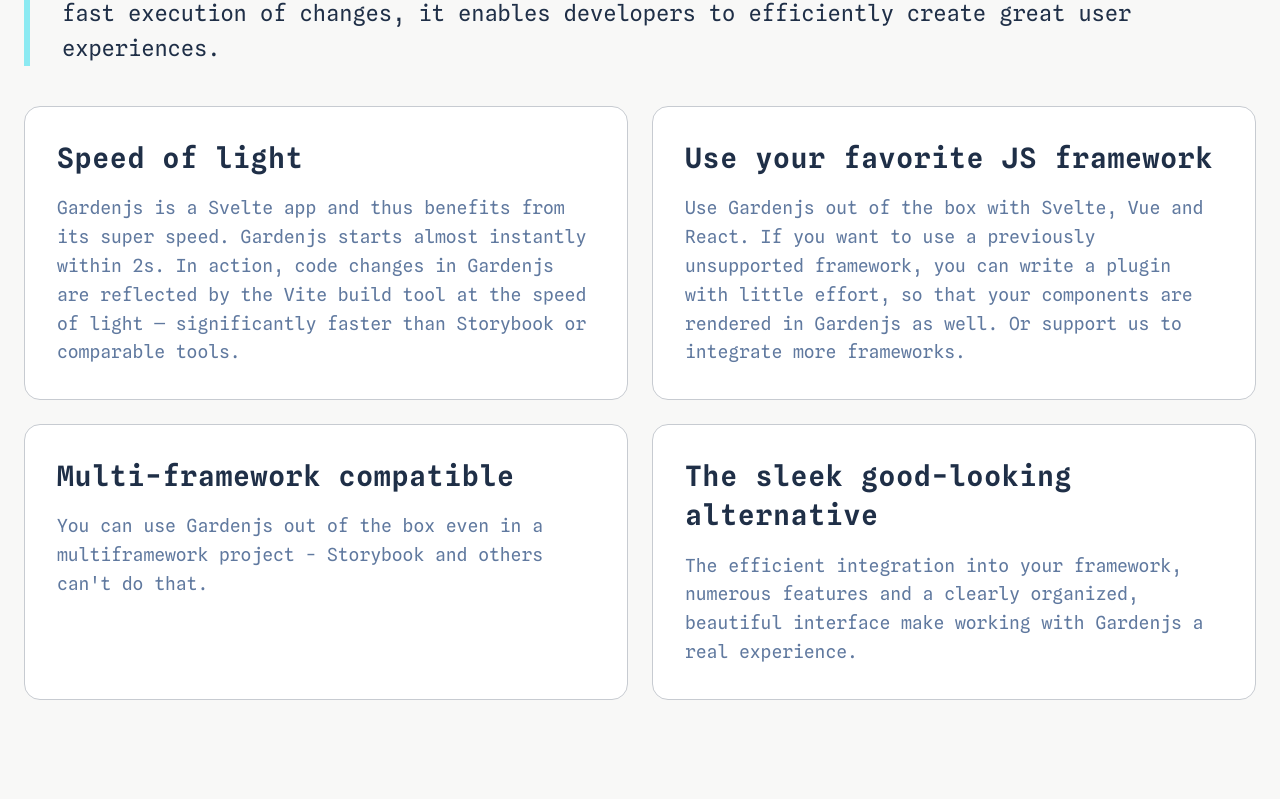
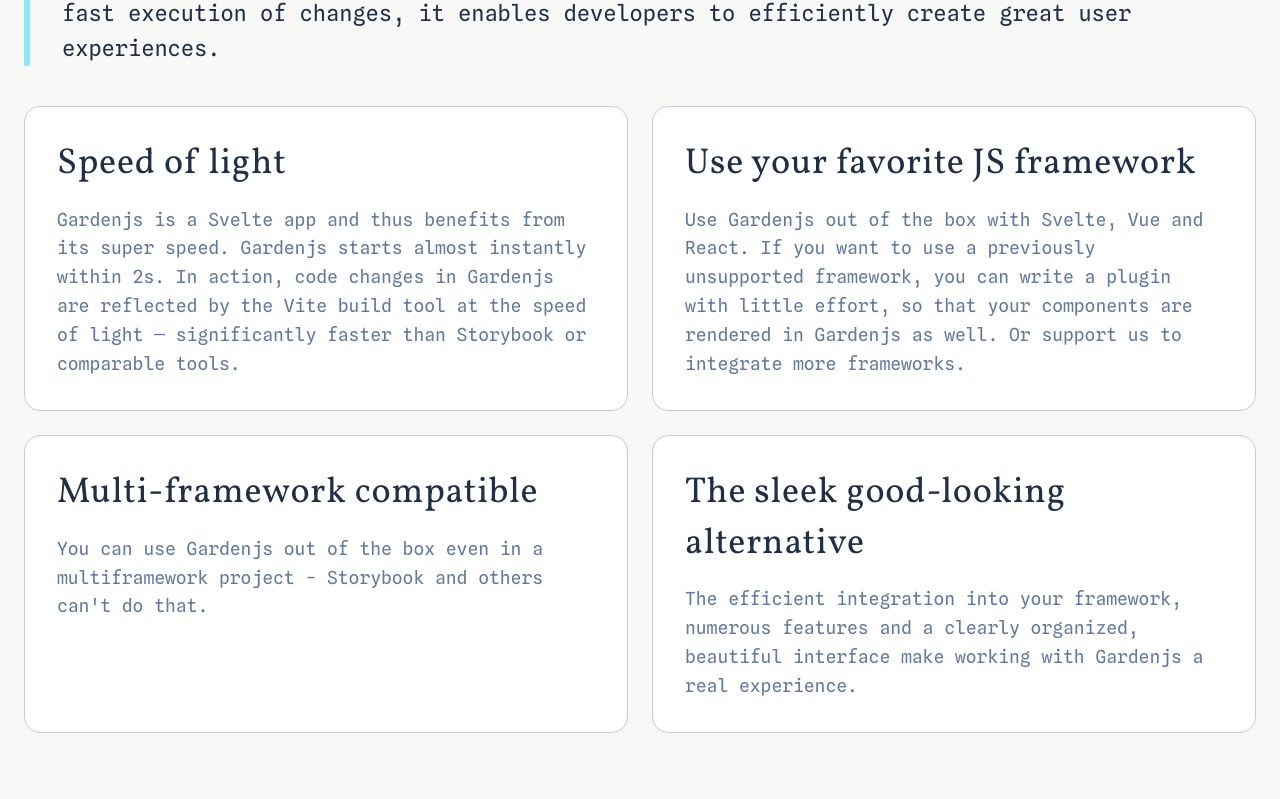
Before and after one commit to gardenjs/docs, a SvelteKit app: page / in a window 1280 px wide. Shown: the part 1916-2715 px from the top of the page. Built offline with nearby package versions, Linux system fonts and the light colour scheme.

Commit message:
fix rwd font-sizes

```diff
--- a/src/components/cards/Cards.svelte
+++ b/src/components/cards/Cards.svelte
@@ -34,23 +34,27 @@
     }
     h3 {
       margin: 0 0 0.75rem;
-      font-size: 1rem;
-      font-weight: 600;
+      font-family: 'Vollkorn';
+      font-size: 1.25rem;
+      font-weight: 700;
       @supports (font-variation-settings: normal) {
-        font-variation-settings: 'wght' 600;
+        font-variation-settings: 'wght' 400;
       }
       @media (min-width: 840px) {
-        font-size: 1.25rem;
+        font-size: 1.5rem;
       }
       @media (min-width: 960px) {
         margin: 0 0 1rem;
         font-size: 1.75rem;
       }
+      @media (min-width: 1280px) {
+        font-size: 2.25rem;
+      }
     }
     p {
+      color: var(--c-text-light);
       @media (min-width: 1280px) {
         font-size: 1.125rem;
-        color: var(--c-text-light);
       }
       &:last-of-type {
         margin: 0;
--- a/src/components/chapterintro/Chapterintro.svelte
+++ b/src/components/chapterintro/Chapterintro.svelte
@@ -69,6 +69,9 @@
         font-size: 2.75rem;
       }
       @media (min-width: 960px) {
+        font-size: 3.25rem;
+      }
+      @media (min-width: 1280px) {
         font-size: 4rem;
       }
     }
@@ -93,15 +96,12 @@
       @supports (font-variation-settings: normal) {
         font-variation-settings: 'wght' 400;
       }
-      @media (min-width: 450px) {
+      @media (min-width: 840px) {
         font-size: 1.125rem;
-      }
-      @media (min-width: 840px) {
-        font-size: 1.25rem;
       }
       @media (min-width: 960px) {
         padding: 0 0 0 1.5rem;
-        font-size: 1.375rem;
+        font-size: 1.25rem;
         border-left-width: 0.375rem;
       }
       @media (min-width: 1280px) {
--- a/src/components/headerintro/Headerintro.svelte
+++ b/src/components/headerintro/Headerintro.svelte
@@ -51,8 +51,8 @@
         @supports (font-variation-settings: normal) {
           font-variation-settings: 'wght' 400;
         }
+        line-height: 1;
         text-align: center;
-        line-height: 0.8;
         @media (min-width: 280px) {
           font-size: 3.25rem;
         }
@@ -62,6 +62,7 @@
         @media (min-width: 960px) {
           font-size: 7rem;
           text-align: left;
+          line-height: 0.8;
           span {
             display: block;
           }
@@ -81,7 +82,7 @@
           font-variation-settings: 'wght' 400;
         }
         text-align: center;
-        @media (min-width: 450px) {
+        @media (min-width: 840px) {
           font-size: 1.25rem;
         }
         @media (min-width: 960px) {
```
